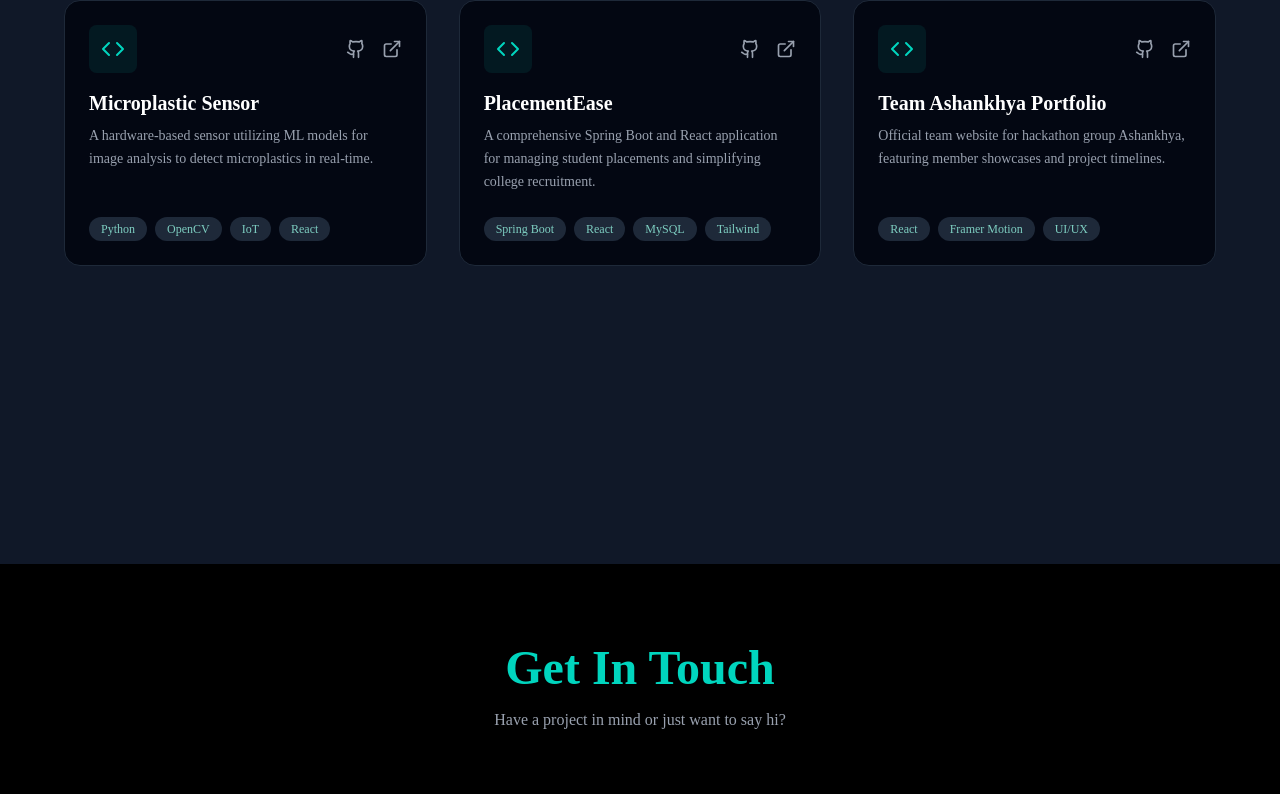
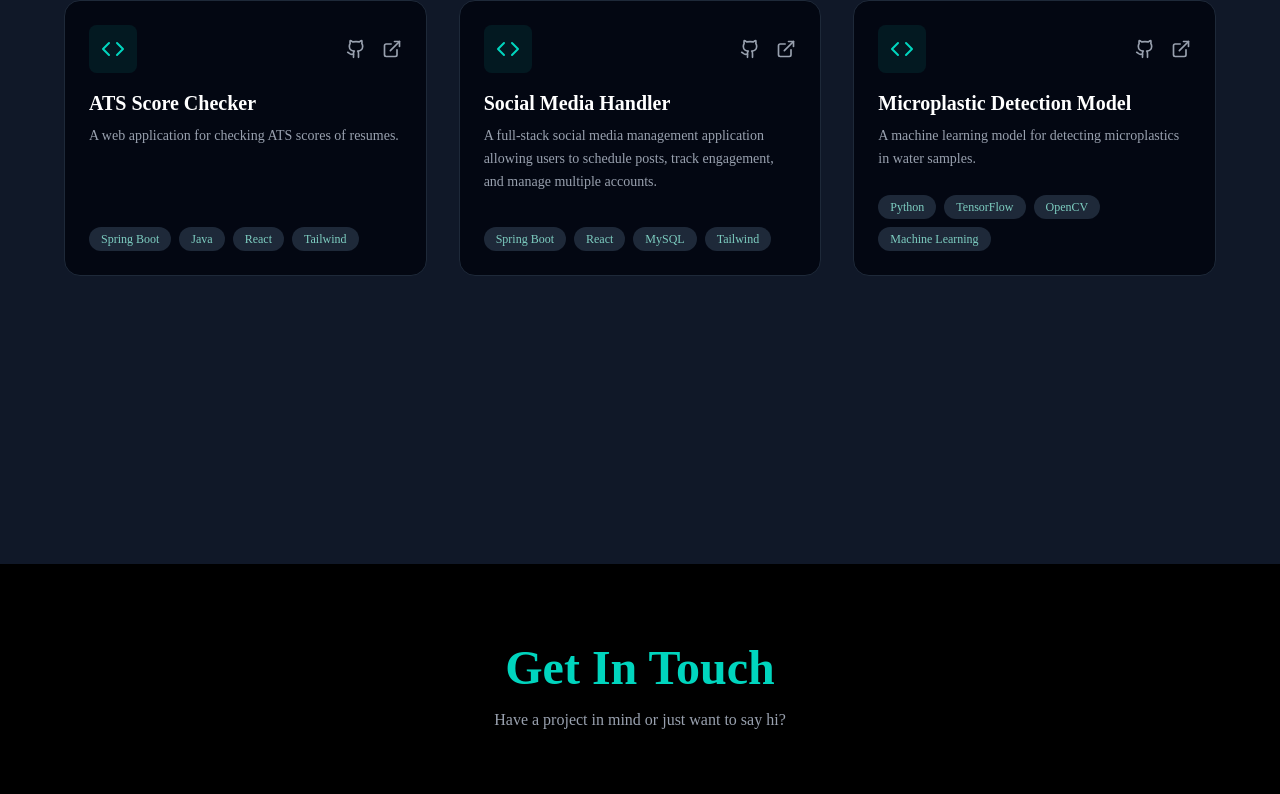
Before and after one commit to ayush9027089/portfolio-ayush, a React (Vite) app: page / in a window 1280 px wide. Shown: the part 4162-4956 px from the top of the page. Built offline with nearby package versions, Linux system fonts and the light colour scheme.

Commit message:
A little updates about portfolio.

```diff
--- a/src/components/Contact.jsx
+++ b/src/components/Contact.jsx
@@ -45,7 +45,7 @@ const Contact = () => {
               </div>
               <div>
                 <h3 className="text-xl font-semibold">Email</h3>
-                <p className="text-gray-400">ayushdby902@gmail.com</p>
+                <p className="text-gray-400">developerayush014@gmail.com</p>
               </div>
             </div>
             <div className="flex items-start gap-4">
--- a/src/components/Projects.jsx
+++ b/src/components/Projects.jsx
@@ -5,25 +5,25 @@ const Projects = () => {
   // 1. DEFINING THE DATA LOGIC
   const projectsData = [
     {
-      title: "Microplastic Sensor",
-      description: "A hardware-based sensor utilizing ML models for image analysis to detect microplastics in real-time.",
-      tags: ["Python", "OpenCV", "IoT", "React"],
-      githubLink: "https://github.com/ayush9027089/Microplastics",
-      liveLink: "https://www.linkedin.com/in/ayushkrdubey"
+      title: "ATS Score Checker",
+      description: "A web application for checking ATS scores of resumes.",
+      tags: ["Spring Boot", "Java", "React", "Tailwind"],
+      VideoLink: "https://drive.google.com/file/d/1-eqzn_EXN3kChNcxFnK5v7dQ3oVQ4c83/view",
+      liveLink: "https://ats-checker-klvd.onrender.com/"
     },
     {
-      title: "PlacementEase",
-      description: "A comprehensive Spring Boot and React application for managing student placements and simplifying college recruitment.",
+      title: "Social Media Handler",
+      description: "A full-stack social media management application allowing users to schedule posts, track engagement, and manage multiple accounts.",
       tags: ["Spring Boot", "React", "MySQL", "Tailwind"],
-      githubLink: "#",
-      liveLink: "https://www.linkedin.com/in/ayushkrdubey"
+      VideoLink: "https://drive.google.com/file/d/1jyWZGln1xRRMHI68ctqK-rlzt93lPH1h/view",
+      liveLink: "https://social-media-handler-frontend.onrender.com/"
     },
     {
-      title: "Team Ashankhya Portfolio",
-      description: "Official team website for hackathon group Ashankhya, featuring member showcases and project timelines.",
-      tags: ["React", "Framer Motion", "UI/UX"],
-      githubLink: "#",
-      liveLink: "https://www.linkedin.com/in/ayushkrdubey"
+      title: "Microplastic Detection Model",
+      description: "A machine learning model for detecting microplastics in water samples.",
+      tags: ["Python", "TensorFlow", "OpenCV", "Machine Learning"],
+      VideoLink: "https://github.com/ayush9027089/Microplastic-Detection-Model",
+      liveLink: "#"
     }
   ];
 
@@ -53,7 +53,7 @@ const Projects = () => {
                     <Code size={24} />
                   </div>
                   <div className="flex gap-4">
-                    <a href={project.githubLink} className="text-gray-400 hover:text-white transition-colors">
+                    <a href={project.VideoLink} className="text-gray-400 hover:text-white transition-colors">
                       <Github size={20} />
                     </a>
                     <a href={project.liveLink} className="text-gray-400 hover:text-white transition-colors">
```
